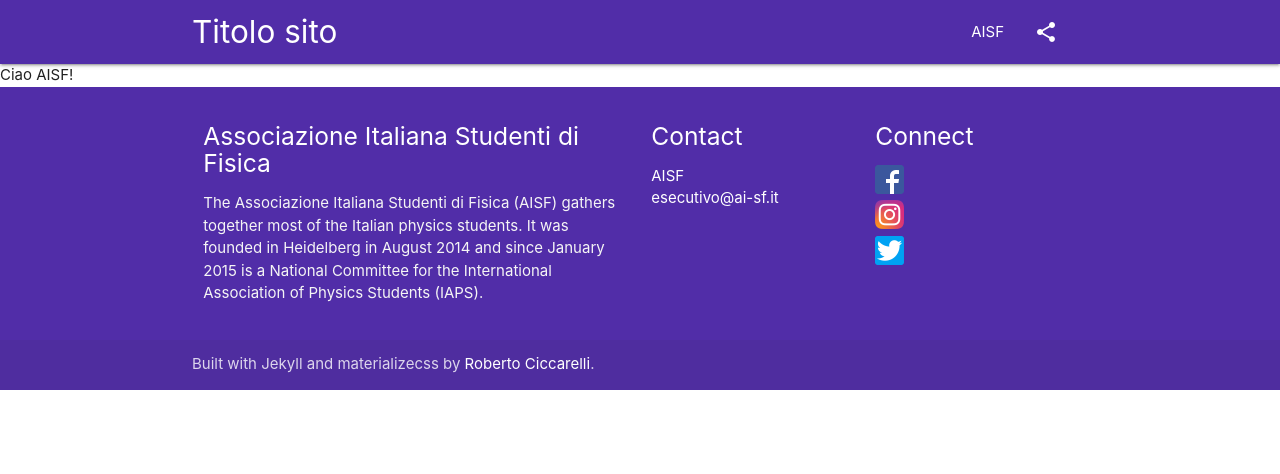
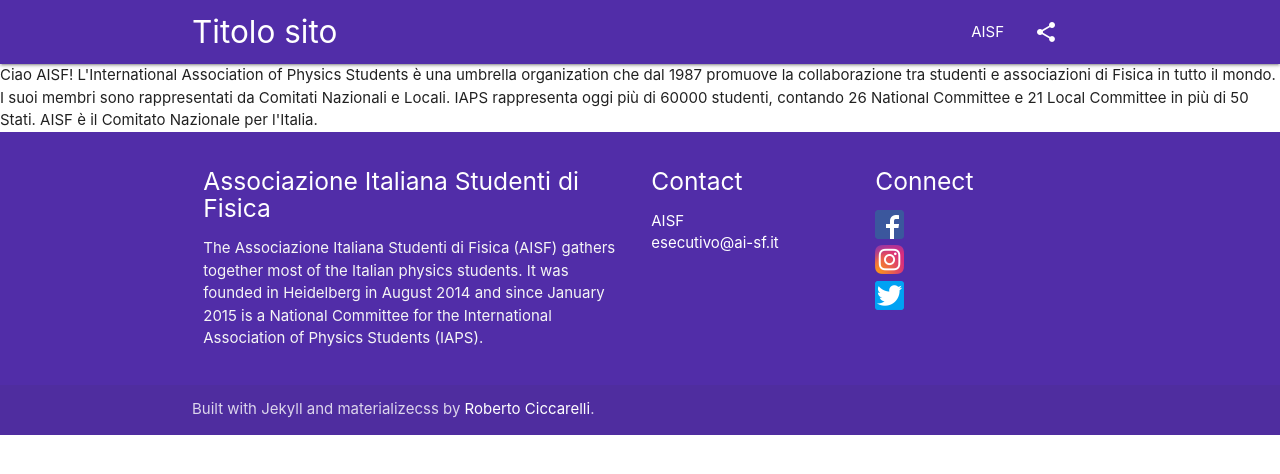
Before and after one commit to ai-sf/comitati_locali_template, a Jekyll site: the page built from index.html, in a window 1280 px wide. Shown: the top 474 px of the page. Built offline with Jekyll 4.4.1, drawn with Linux system fonts in a browser that asks for light colours; nearby versions of some CDN libraries.

Commit message:
Modifica testo

```diff
--- a/index.html
+++ b/index.html
@@ -6,3 +6,4 @@ layout: default
 ---
 
 Ciao AISF!
+L'International Association of Physics Students è una umbrella organization che dal 1987 promuove la collaborazione tra studenti e associazioni di Fisica in tutto il mondo. I suoi membri sono rappresentati da Comitati Nazionali e Locali. IAPS rappresenta oggi più di 60000 studenti, contando 26 National Committee e 21 Local Committee in più di 50 Stati. AISF è il Comitato Nazionale per l'Italia.
```
